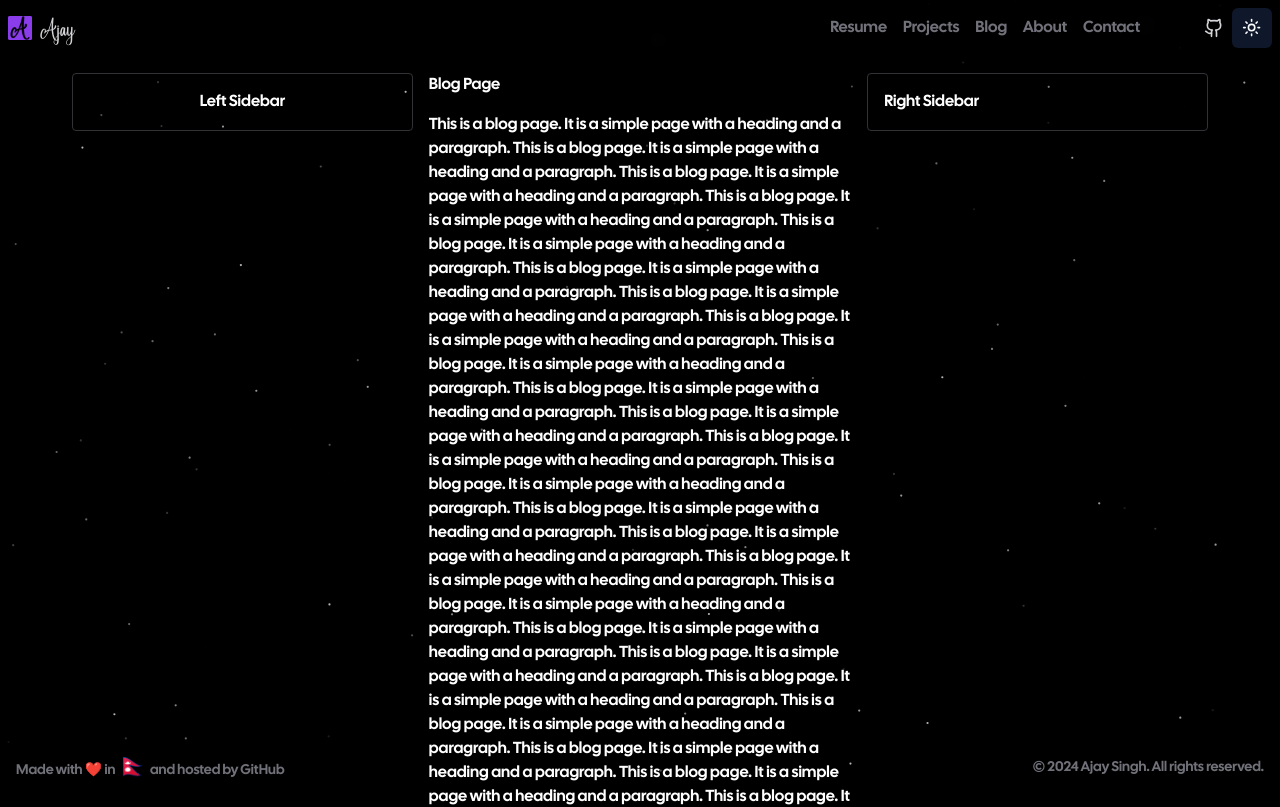
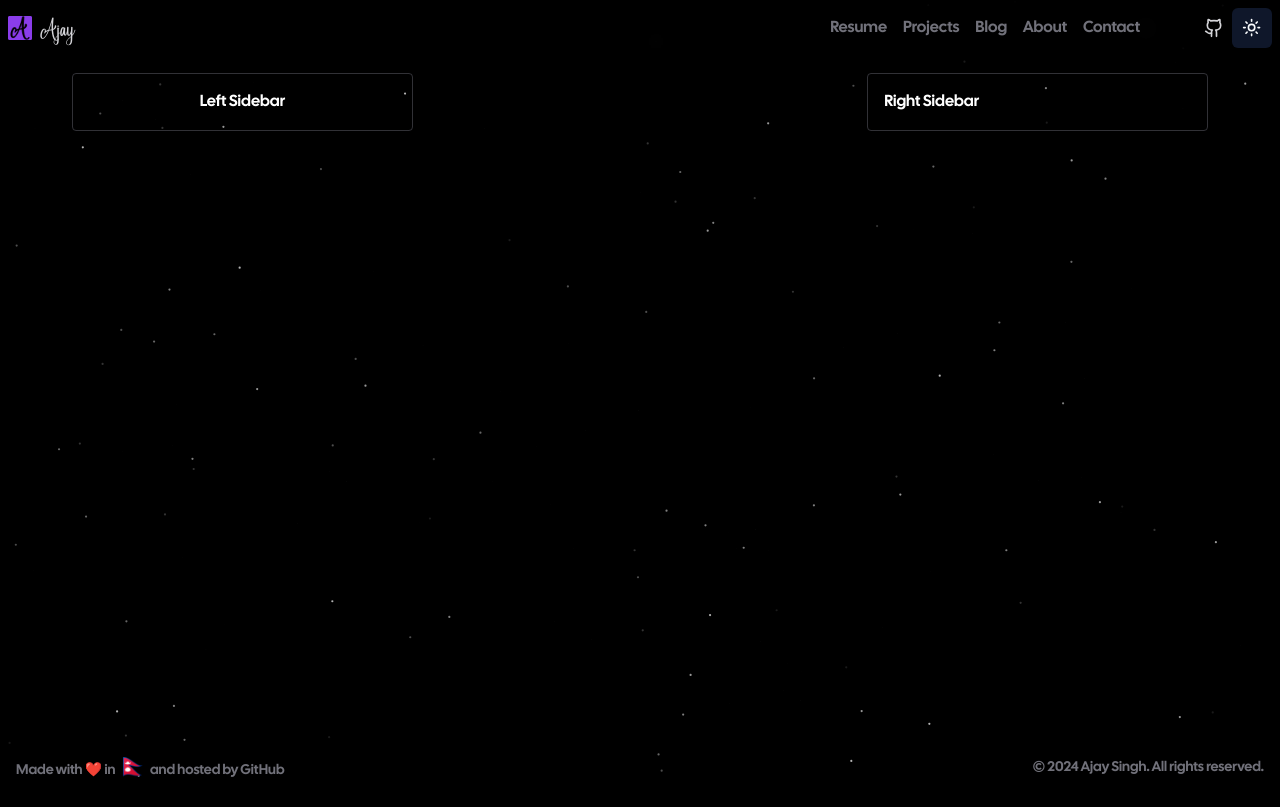
Before and after one commit to ajaysinghnp/portfolio-blog-theme, a Next.js app: page /blog/1 in a window 1280 px wide. Shown: the top 807 px of the page. Built offline with nearby package versions, Linux system fonts and the light colour scheme; what tailwindcss-debug-screens would draw is missing.

Commit message:
blog/slug page working now

```diff
--- a/app/blog/[slug]/page.tsx
+++ b/app/blog/[slug]/page.tsx
@@ -1,95 +1,25 @@
-import React from 'react'
+import { posts, type Post } from "@/data/blog";
 
-const BlogPage = () => {
+
+type Props = {
+  params: {
+    slug: string;
+  };
+};
+
+export async function generateStaticParams(): Promise<Props["params"][]> {
+  return posts.map((post: Post) => ({ slug: post.slug }));
+}
+
+const BlogPage = ({ params }: Props) => {
+  const slug = params?.slug;
+  const post = posts.find((post: Post) => post.slug === slug);
   return (
     <main
       className="flex flex-1 flex-col gap-4 p-4">
-      <h1>Blog Page</h1>
+      <h1>{post?.title}</h1>
       <p>
-        This is a blog page. It is a simple page with a heading and a paragraph.
-        This is a blog page. It is a simple page with a heading and a paragraph.
-        This is a blog page. It is a simple page with a heading and a paragraph.
-        This is a blog page. It is a simple page with a heading and a paragraph.
-        This is a blog page. It is a simple page with a heading and a paragraph.
-        This is a blog page. It is a simple page with a heading and a paragraph.
-        This is a blog page. It is a simple page with a heading and a paragraph.
-        This is a blog page. It is a simple page with a heading and a paragraph.
-        This is a blog page. It is a simple page with a heading and a paragraph.
-        This is a blog page. It is a simple page with a heading and a paragraph.
-        This is a blog page. It is a simple page with a heading and a paragraph.
-        This is a blog page. It is a simple page with a heading and a paragraph.
-        This is a blog page. It is a simple page with a heading and a paragraph.
-        This is a blog page. It is a simple page with a heading and a paragraph.
-        This is a blog page. It is a simple page with a heading and a paragraph.
-        This is a blog page. It is a simple page with a heading and a paragraph.
-        This is a blog page. It is a simple page with a heading and a paragraph.
-        This is a blog page. It is a simple page with a heading and a paragraph.
-        This is a blog page. It is a simple page with a heading and a paragraph.
-        This is a blog page. It is a simple page with a heading and a paragraph.
-        This is a blog page. It is a simple page with a heading and a paragraph.
-        This is a blog page. It is a simple page with a heading and a paragraph.
-        This is a blog page. It is a simple page with a heading and a paragraph.
-        This is a blog page. It is a simple page with a heading and a paragraph.
-        This is a blog page. It is a simple page with a heading and a paragraph.
-        This is a blog page. It is a simple page with a heading and a paragraph.
-        This is a blog page. It is a simple page with a heading and a paragraph.
-        This is a blog page. It is a simple page with a heading and a paragraph.
-        This is a blog page. It is a simple page with a heading and a paragraph.
-        This is a blog page. It is a simple page with a heading and a paragraph.
-        This is a blog page. It is a simple page with a heading and a paragraph.
-        This is a blog page. It is a simple page with a heading and a paragraph.
-        This is a blog page. It is a simple page with a heading and a paragraph.
-        This is a blog page. It is a simple page with a heading and a paragraph.
-        This is a blog page. It is a simple page with a heading and a paragraph.
-        This is a blog page. It is a simple page with a heading and a paragraph.
-        This is a blog page. It is a simple page with a heading and a paragraph.
-        This is a blog page. It is a simple page with a heading and a paragraph.
-        This is a blog page. It is a simple page with a heading and a paragraph.
-        This is a blog page. It is a simple page with a heading and a paragraph.
-        This is a blog page. It is a simple page with a heading and a paragraph.
-        This is a blog page. It is a simple page with a heading and a paragraph.
-        This is a blog page. It is a simple page with a heading and a paragraph.
-        This is a blog page. It is a simple page with a heading and a paragraph.
-        This is a blog page. It is a simple page with a heading and a paragraph.
-        This is a blog page. It is a simple page with a heading and a paragraph.
-        This is a blog page. It is a simple page with a heading and a paragraph.
-        This is a blog page. It is a simple page with a heading and a paragraph.
-        This is a blog page. It is a simple page with a heading and a paragraph.
-        This is a blog page. It is a simple page with a heading and a paragraph.
-        This is a blog page. It is a simple page with a heading and a paragraph.
-        This is a blog page. It is a simple page with a heading and a paragraph.
-        This is a blog page. It is a simple page with a heading and a paragraph.
-        This is a blog page. It is a simple page with a heading and a paragraph.
-        This is a blog page. It is a simple page with a heading and a paragraph.
-        This is a blog page. It is a simple page with a heading and a paragraph.
-        This is a blog page. It is a simple page with a heading and a paragraph.
-        This is a blog page. It is a simple page with a heading and a paragraph.
-        This is a blog page. It is a simple page with a heading and a paragraph.
-        This is a blog page. It is a simple page with a heading and a paragraph.
-        This is a blog page. It is a simple page with a heading and a paragraph.
-        This is a blog page. It is a simple page with a heading and a paragraph.
-        This is a blog page. It is a simple page with a heading and a paragraph.
-        This is a blog page. It is a simple page with a heading and a paragraph.
-        This is a blog page. It is a simple page with a heading and a paragraph.
-        This is a blog page. It is a simple page with a heading and a paragraph.
-        This is a blog page. It is a simple page with a heading and a paragraph.
-        This is a blog page. It is a simple page with a heading and a paragraph.
-        This is a blog page. It is a simple page with a heading and a paragraph.
-        This is a blog page. It is a simple page with a heading and a paragraph.
-        This is a blog page. It is a simple page with a heading and a paragraph.
-        This is a blog page. It is a simple page with a heading and a paragraph.
-        This is a blog page. It is a simple page with a heading and a paragraph.
-        This is a blog page. It is a simple page with a heading and a paragraph.
-        This is a blog page. It is a simple page with a heading and a paragraph.
-        This is a blog page. It is a simple page with a heading and a paragraph.
-        This is a blog page. It is a simple page with a heading and a paragraph.
-        This is a blog page. It is a simple page with a heading and a paragraph.
-        This is a blog page. It is a simple page with a heading and a paragraph.
-        This is a blog page. It is a simple page with a heading and a paragraph.
-        This is a blog page. It is a simple page with a heading and a paragraph.
-        This is a blog page. It is a simple page with a heading and a paragraph.
-        This is a blog page. It is a simple page with a heading and a paragraph.
-        This is a blog page. It is a simple page with a heading and a paragraph.
+        {post?.content}
       </p>
     </main>
   )
```
